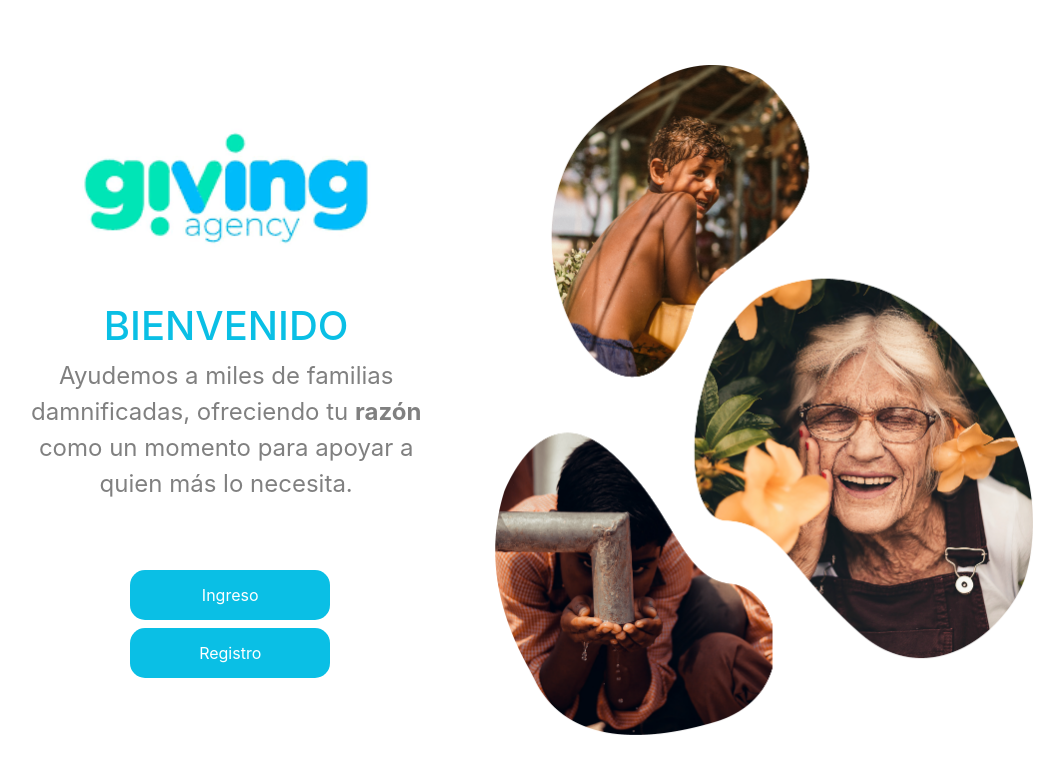
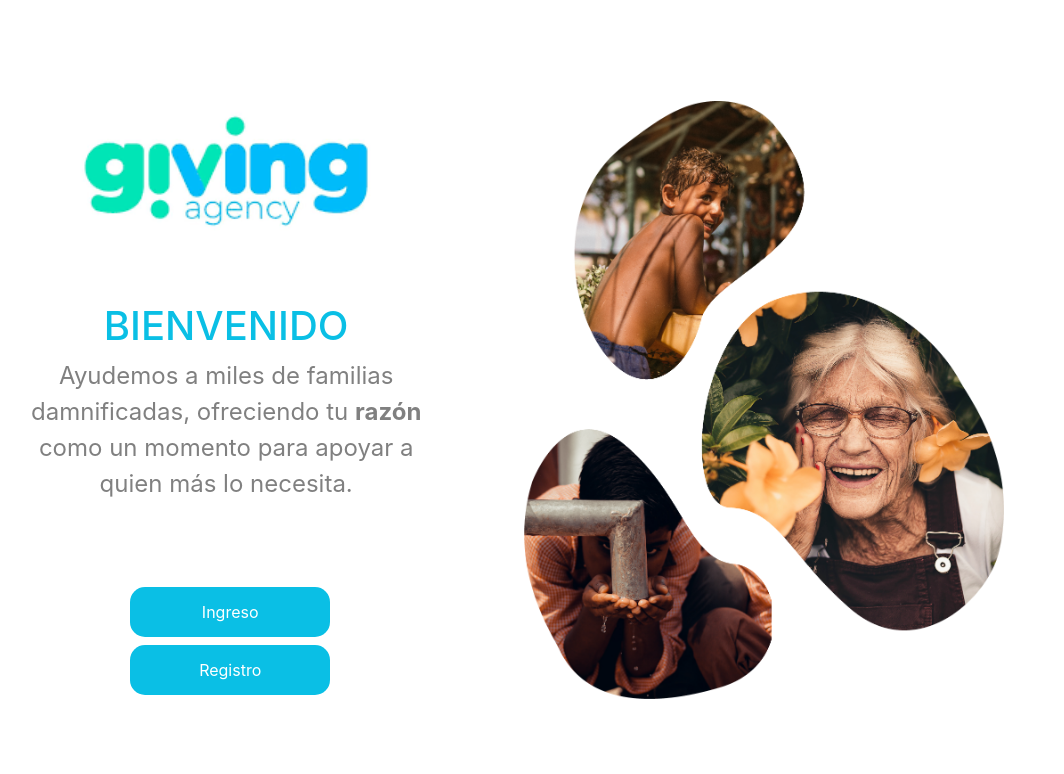
Before and after one commit to marialejandraip/crowdfunding-peer-to-peer, a React (Create React App) app: page / in a window 1280 px wide. Shown: the top 774 px of the page, without its empty margins (145-1209 px from the left). Built offline with nearby package versions, Linux system fonts and the light colour scheme; no server answers.

Commit message:
Responsive Home Page Desktop

```diff
--- a/src/Views/Star.module.css
+++ b/src/Views/Star.module.css
@@ -1,16 +1,16 @@
 .home{
-  width: 100%;
+  width: 100vw;
   height: 100vh;
   display: grid;
   grid-template-columns: 1fr;
   justify-items: center;
   align-items: center;
-  padding: 4% 8%;
+  padding: 2% 8%;
 }
 
 .home__collage{
   width: 100%;
-  max-width: 560px;
+  max-width: 480px;
   display: none;
 }
 
```
